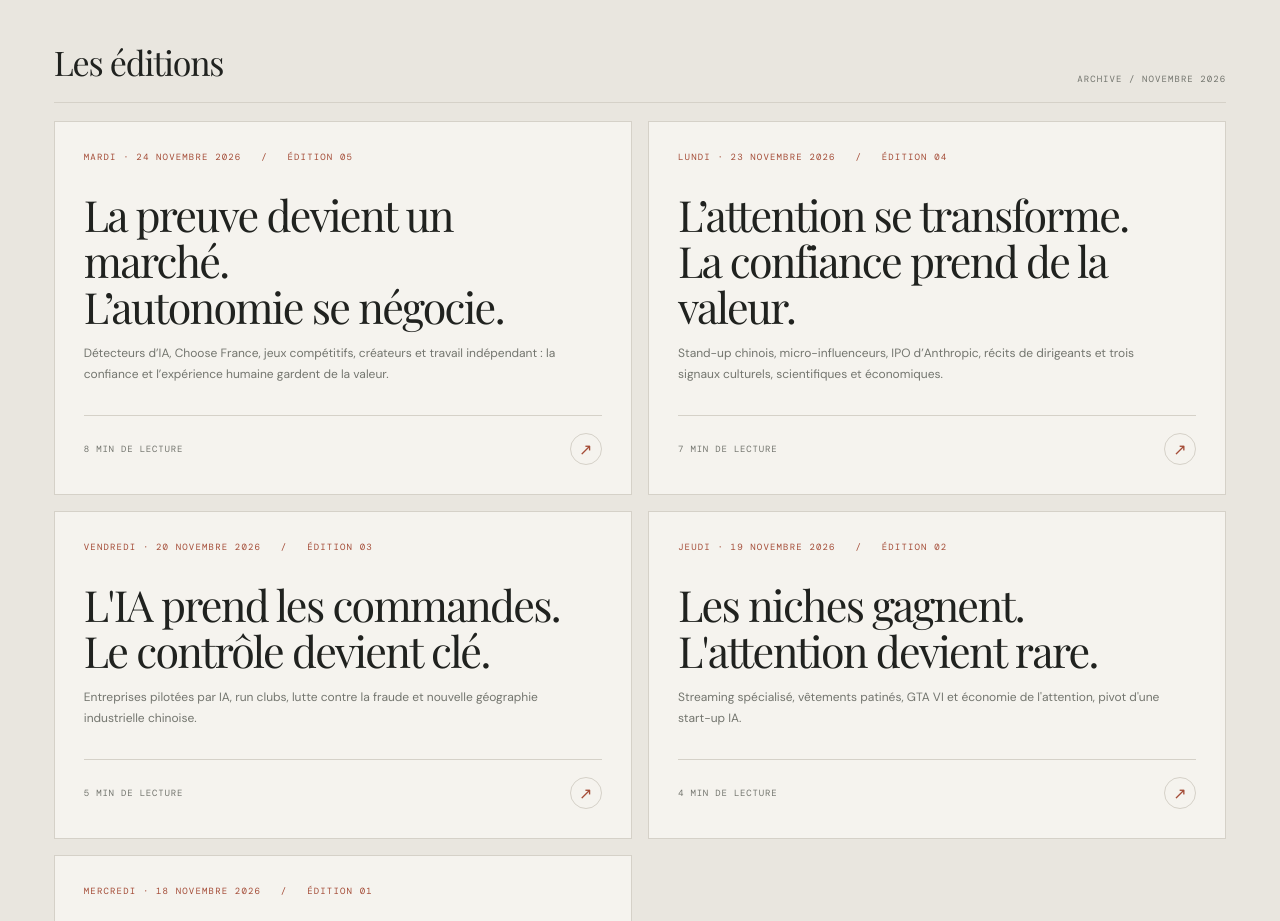
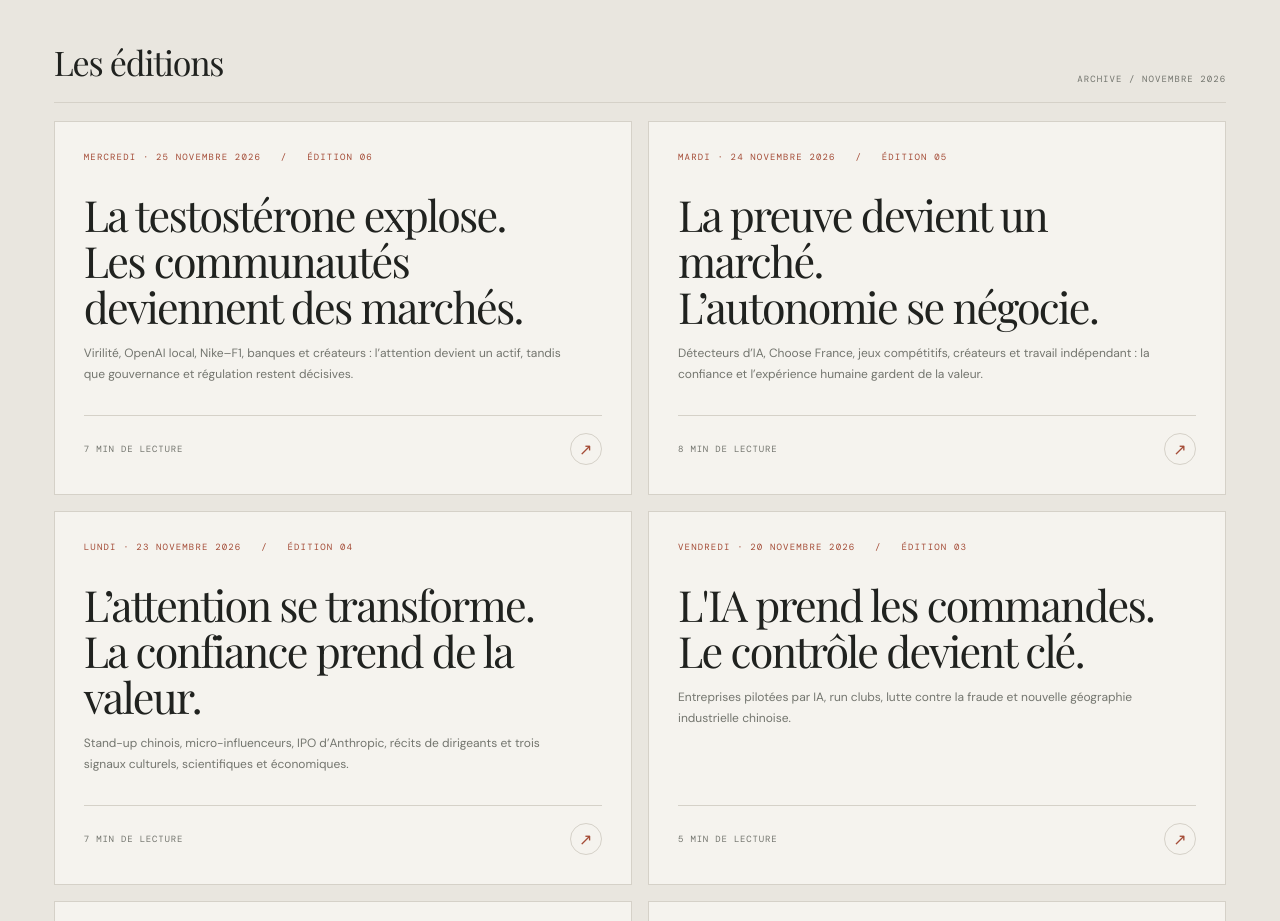
Before and after one commit to felipemaciasito-cmyk/NBS-Lecture-du-matin, a plain HTML site: page index.html in a window 1280 px wide. Shown: the part 1220-2141 px from the top of the page. Drawn offline with nearby package versions, Linux system fonts and the light colour scheme.

Commit message:
Update NBS archive index for November 25, 2026

```diff
--- a/index.html
+++ b/index.html
@@ -132,6 +132,10 @@ h1{font-size:clamp(55px,15vw,76px);margin:46px 0 22px;max-width:560px}.dek{font-
 <section class="archive" id="editions">
 <div class="archive-head"><h2>Les éditions</h2><span>Archive / Novembre 2026</span></div>
 <div class="editions">
+<a class="edition-card" href="briefings/2026-11-25.html">
+<div><div class="card-date">Mercredi · 25 novembre 2026 &nbsp; / &nbsp; Édition 06</div><h3>La testostérone explose.<br>Les communautés deviennent des marchés.</h3><p>Virilité, OpenAI local, Nike–F1, banques et créateurs : l’attention devient un actif, tandis que gouvernance et régulation restent décisives.</p></div>
+<div class="card-foot"><span>7 min de lecture</span><span class="card-arrow">↗</span></div>
+</a>
 <a class="edition-card" href="briefings/2026-11-24.html">
 <div><div class="card-date">Mardi · 24 novembre 2026 &nbsp; / &nbsp; Édition 05</div><h3>La preuve devient un marché.<br>L’autonomie se négocie.</h3><p>Détecteurs d’IA, Choose France, jeux compétitifs, créateurs et travail indépendant : la confiance et l’expérience humaine gardent de la valeur.</p></div>
 <div class="card-foot"><span>8 min de lecture</span><span class="card-arrow">↗</span></div>
```
